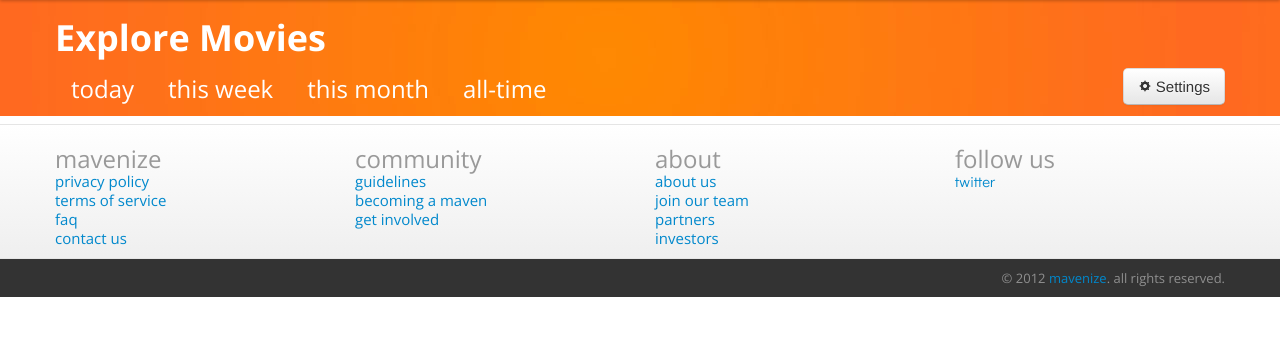
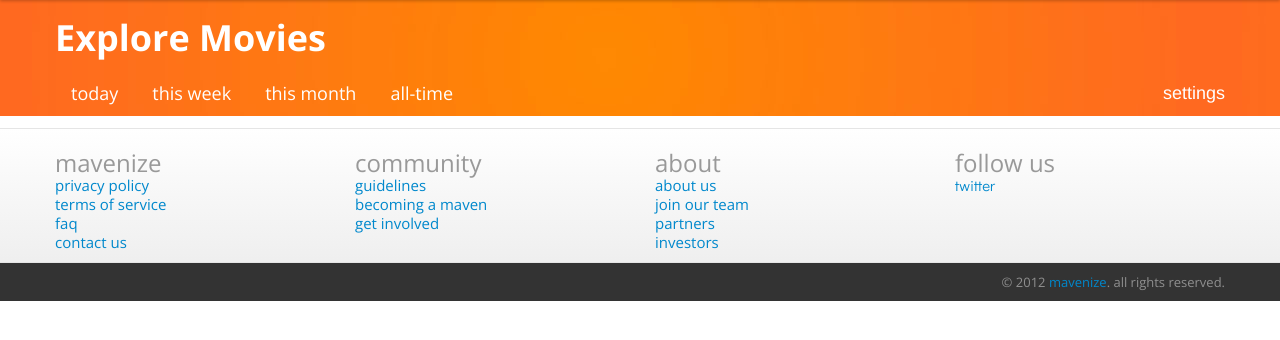
Before and after one commit to sameenjalal/mavenize-beta, a Django app: page /movies/ in a window 1280 px wide. Shown: the part 40-380 px from the top of the page. Run offline with Django 3.2, Linux system fonts and the light colour scheme; a user stored in the database is signed in; style sheets or scripts are compiled from the project's sources; parts of the project's set-up code (start-up, migrations or seed data) failed here and were passed over; some libraries are stand-ins or nearby versions.

Commit message:
Styled the settings option

```diff
--- a/apps/movie/templates/movie_explore.html
+++ b/apps/movie/templates/movie_explore.html
@@ -19,10 +19,7 @@
           <li><a href="#alltime" data-toggle="tab">all-time</a></li>
         </ul>
         <div id="filter-settings">
-          <a class="btn btn-large" data-toggle="modal" href="#filter-options">
-            <i class="icon-cog"></i>
-            Settings
-          </a>
+          <a data-toggle="modal" href="#filter-options">settings</a>
         </div>
         <div style="clear: both;"></div>
         <div class="modal fade" id="filter-options">
--- a/apps/movie/views.py
+++ b/apps/movie/views.py
@@ -66,7 +66,7 @@
 
         context = {
             'movie': movie,
-            'actors': movie.actors.all(),
+            'actors': movie.actors.all()[:5],
             'directors': movie.directors.all(),
             'genre': movie.genre.all(),
             'friend_bookmarks': movie.item.bookmark_set.select_related(
--- a/assets/css/explore_movies.less
+++ b/assets/css/explore_movies.less
@@ -16,6 +16,11 @@
 }
 
 #filter-settings {
-  margin-top: 12px;
+  margin-top: 28px;
   float: right;
+  font-size: 18px;
+
+  a {
+    color: @headingColor;
+  }
 }
--- a/assets/css/global.less
+++ b/assets/css/global.less
@@ -18,12 +18,12 @@
 
   #filters {
     float: left;
-    margin-top: 16px;
+    margin-top: 20px;
     position: relative;
 
     li {
       display: inline;
-      font-size: 24px;
+      font-size: 18px;
       margin: 0 4px;
 
       a {
@@ -38,6 +38,10 @@
       height: 7px;
       position: absolute;
       width: 100px;
+    }
+
+    .active {
+      font-weight: bold;
     }
   }
 }
```
